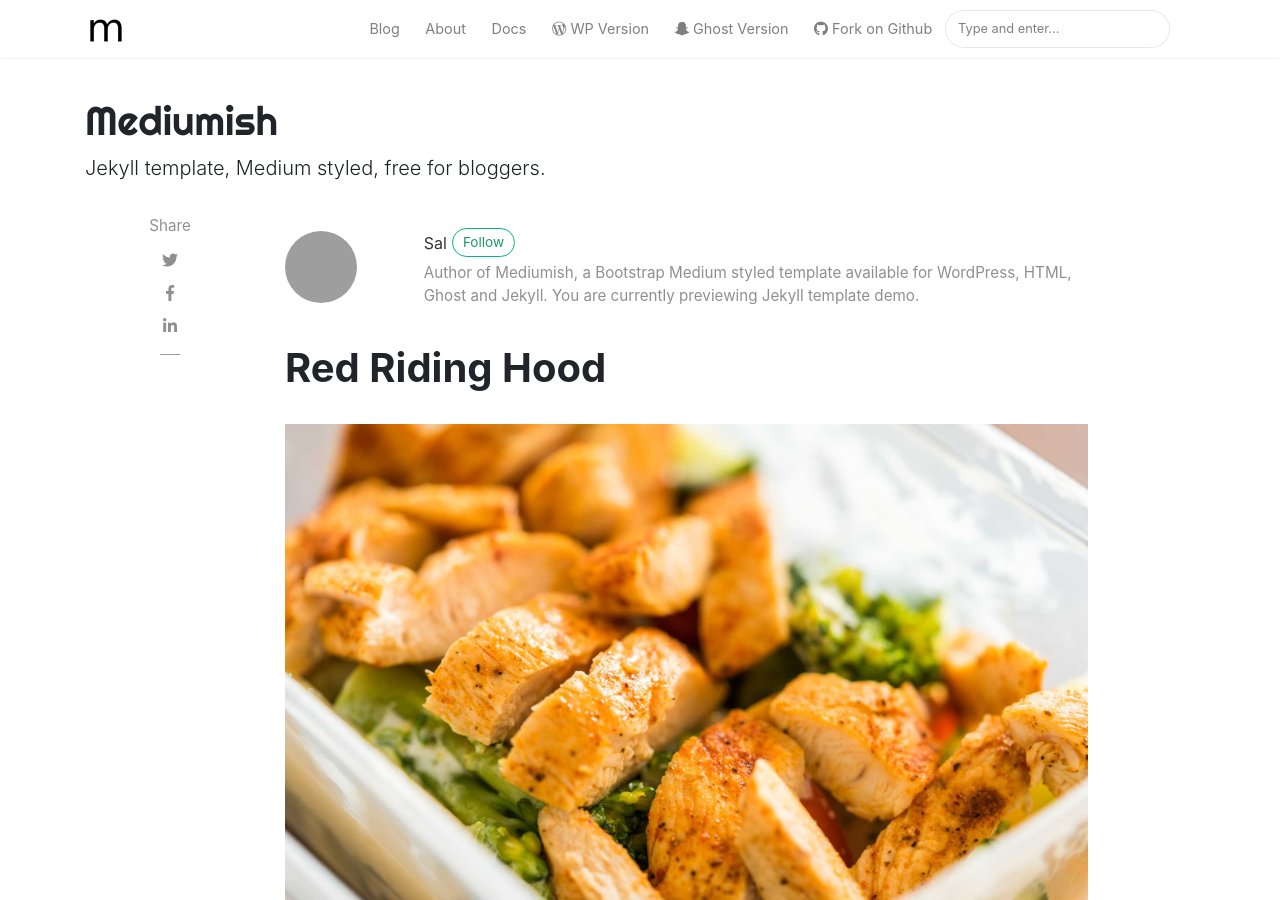
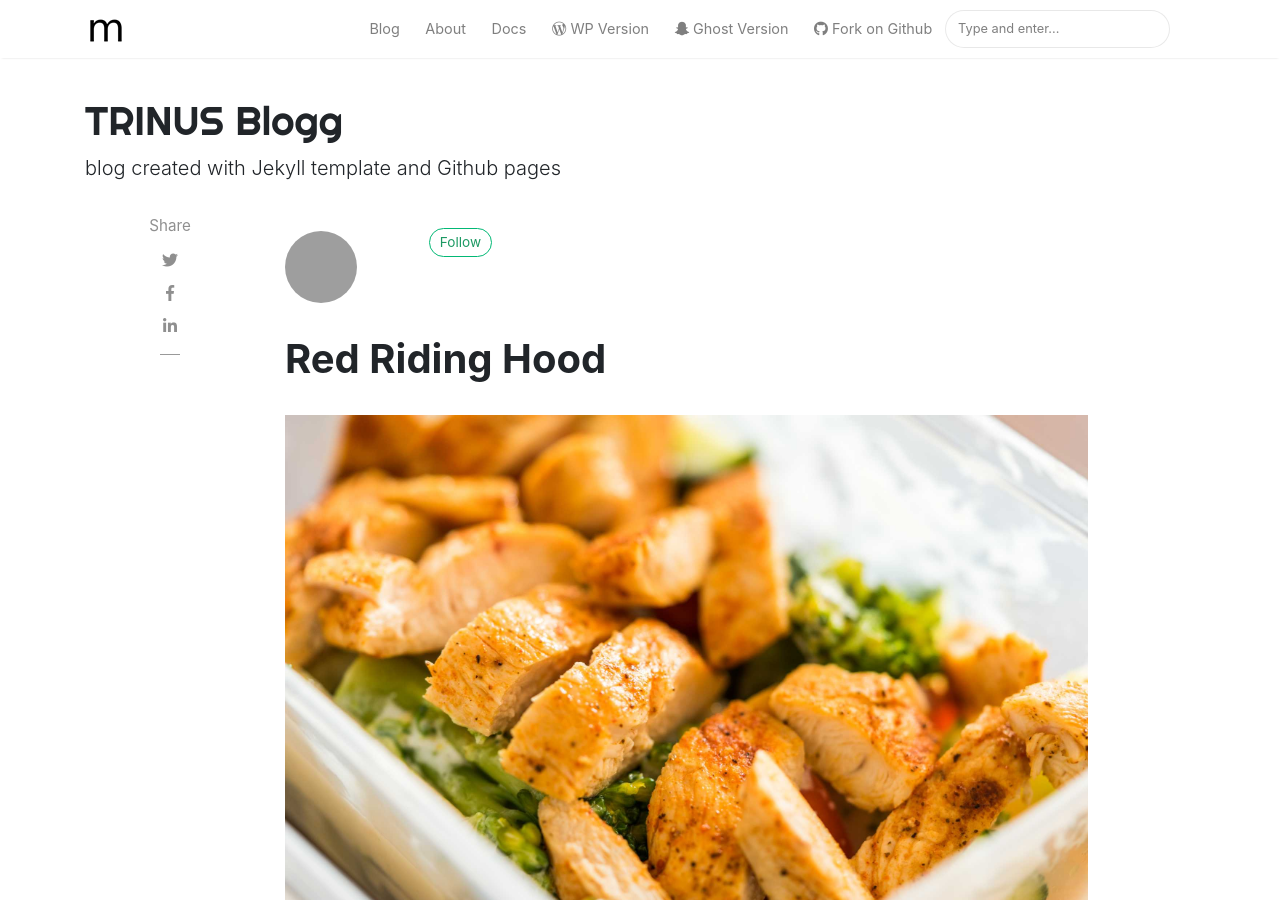
Before and after one commit to ashish-choudhari/weblog, a Jekyll site: the page built from _posts/2018-01-12-red-riding.md, in a window 1280 px wide and 900 px high. Built offline with Jekyll 4.4.1, drawn with Linux system fonts in a browser that asks for light colours; nearby versions of some CDN libraries; comment, search, counter and statistics services are not loaded; some of the changed text lies outside the part shown; grey boxes are pictures that could not be loaded.

Commit message:
changing placeholder

```diff
--- a/_config.yml
+++ b/_config.yml
@@ -1,35 +1,23 @@
 # Site
-name: "Mediumish"
-title: "Mediumish"
-description: "Jekyll template, Medium styled, free for bloggers."
+name: "TRINUS Blogg"
+title: "Trinus corporation"
+description: "blog created with Jekyll template and Github pages"
 logo: 'assets/images/logo.png'
 favicon: 'assets/images/logo.png'
 baseurl: /mediumish-theme-jekyll
-google_analytics: 'UA-46278016-1'
-disqus: 'demowebsite'
-mailchimp-list: 'https://wowthemes.us11.list-manage.com/subscribe/post?u=8aeb20a530e124561927d3bd8&amp;id=8c3d2d214b'
+#google_analytics: 'UA-46278016-1'
+#disqus: 'demowebsite'
+#mailchimp-list: 'https://wowthemes.us11.list-manage.com/subscribe/post?u=8aeb20a530e124561927d3bd8&amp;id=8c3d2d214b'
 include: ["_pages"]
 permalink: /:title/
 
 # Authors
 authors:
-  sal:
-    name: Sal
+  Ashish:
+    name: Ashish
     display_name: Sal
     gravatar: e56154546cf4be74e393c62d1ae9f9d4
     email: wowthemesnet@gmail.com
-    web: https://www.wowthemes.net
-    twitter: https://twitter.com/wowthemesnet
-    description: "Author of Mediumish, a Bootstrap Medium styled template available for WordPress, HTML, Ghost and Jekyll. You are currently previewing Jekyll template demo."
-  john:
-    name: John
-    display_name: John
-    avatar: 'assets/images/avatar.png'
-    gravatar: b1cc14991db7a456fcd761680bbc8f81
-    email: wowthemesnet@gmail.com
-    web: https://www.wowthemes.net
-    twitter: https://twitter.com/wowthemesnet
-    description: "This is the author box. Write a short description of the author here. You are currently previewing Mediumish demo, a Jekyll template compatible with Github pages."
 
 # Plugins
 plugins:
```
